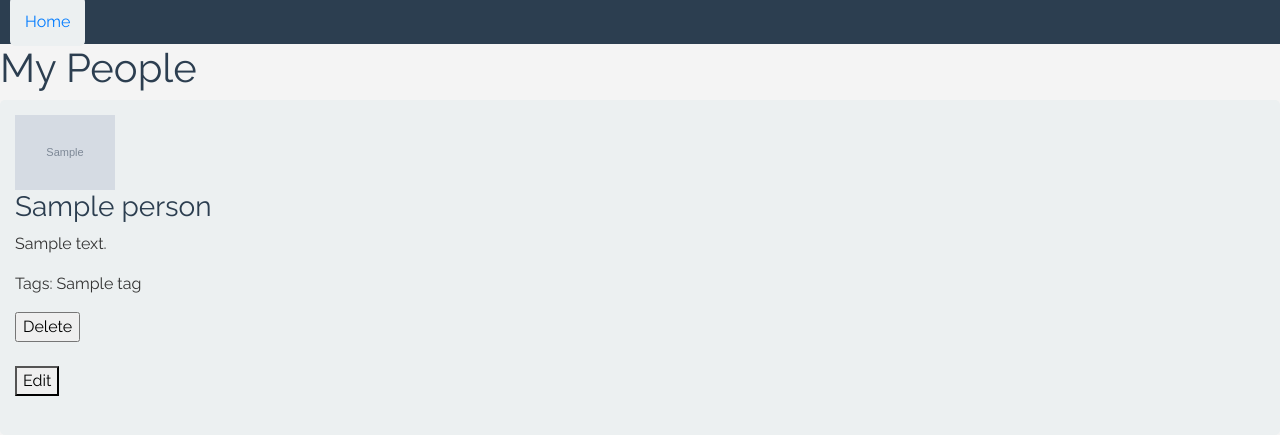
After one commit to dojciech1997/Hitchhiking_app, a Flask app: template app/templates/library.html in a window 1280 px wide. The commit adds this page. Shown: the top 435 px of the page. Run offline with Flask 3, Linux system fonts and the light colour scheme; the template is opened without the code that fills it: most values are stand-ins (such as "Sample title", 1, 10 or a date in 2020); grey boxes marked "Sample" are stand-in pictures; some libraries are stand-ins or nearby versions.

Commit message:
App - first commit

```diff
--- /dev/null
+++ b/app/forms.py
@@ -0,0 +1,6 @@
+from flask_wtf import FlaskForm
+from wtforms import StringField
+from wtforms.validators import DataRequired
+
+class TagForm(FlaskForm):
+    name = StringField('Tag Name', validators=[DataRequired()])
--- /dev/null
+++ b/app/static/styles.css
@@ -0,0 +1,42 @@
+body {
+    font-family: 'Raleway', sans-serif;
+    background-color: #f4f4f4;
+    color: #333;
+    margin: 0; /* Reset margin to avoid white space around the body */
+}
+
+nav {
+    background-color: #2c3e50;
+    padding: 10px;
+}
+
+nav ul {
+    list-style-type: none;
+    margin: 0;
+    padding: 0;
+}
+
+nav ul li {
+    display: inline;
+    margin-right: 20px;
+}
+
+h1, h2, h3, h4 {
+    color: #2c3e50;
+}
+
+form {
+    margin-bottom: 20px;
+}
+
+ul {
+    list-style-type: none;
+    padding: 0;
+}
+
+li {
+    margin-bottom: 20px;
+    background-color: #ecf0f1;
+    padding: 15px;
+    border-radius: 5px;
+}
--- /dev/null
+++ b/app/templates/library.html
@@ -0,0 +1,70 @@
+<!-- library.html -->
+<!DOCTYPE html>
+<html lang="en">
+<head>
+    <meta charset="UTF-8">
+    <meta name="viewport" content="width=device-width, initial-scale=1.0">
+    <title>Library</title>
+    <link rel="stylesheet" href="https://stackpath.bootstrapcdn.com/bootstrap/4.3.1/css/bootstrap.min.css" integrity="sha384-ggOyR0iXCbMQv3Xipma34MD+dH/1fQ784/j6cY/iJTQUOhcWr7x9JvoRxT2MZw1T" crossorigin="anonymous">
+    <link rel="stylesheet" href="{{ url_for('static', filename='styles.css') }}">
+    <link rel="stylesheet" href="https://fonts.googleapis.com/css?family=Raleway:400,700&display=swap">
+    <script>
+    function toggleEditForm(personId) {
+        var editForm = document.getElementById('editForm' + personId);
+        if (editForm.style.display === 'none') {
+            editForm.style.display = 'block';
+        } else {
+            editForm.style.display = 'none';
+        }
+    }
+    </script>
+</head>
+<body>
+    <nav>
+        <ul>
+            <li><a href="{{ url_for('index') }}">Home</a></li>
+        </ul>
+    </nav>
+    <h1>My People</h1>
+    <ul>
+        {% for person in people %}
+            <li>
+                <img src="{{ person.photo_url }}" alt="{{ person.name }}" style="max-width: 100px;">
+                <h3>{{ person.name }}</h3>
+                <p>{{ person.description }}</p>
+                <p>Tags: {% for tag in person.tags %}{{ tag.name }}{% if not loop.last %}, {% endif %}{% endfor %}</p>
+                <form action="{{ url_for('delete_person', person_id=person.id) }}" method="post" style="display: inline;">
+                    <input type="hidden" name="_method" value="DELETE">
+                    <input type="submit" value="Delete">
+                    <br>
+                    <br>
+                </form>
+                <button onclick="toggleEditForm('{{ person.id }}')">Edit</button>
+                <br>
+                <br>
+                 <form id="editForm{{ person.id }}" action="{{ url_for('edit_person_from_library', person_id=person.id) }}" method="post" style="display: none;"><label for="name">Name:</label>
+                    <input type="text" name="name" value="{{ person.name }}" required>
+                    <br>
+                    <br>
+                    <label for="photo_url">Photo URL:</label>
+                    <input type="text" name="photo_url" value="{{ person.photo_url }}" required>
+                    <br>
+                    <br>
+                    <label for="description">Description:</label>
+                    <textarea name="description" required>{{ person.description }}</textarea>
+                    <br>
+                    <br>
+                    <label for="tags">Tags (comma-separated):</label>
+                    <input type="text" name="tags" value="{% for tag in person.tags %}{{ tag.name }}{% if not loop.last %}, {% endif %}{% endfor %}">
+                    <br>
+                    <p>Debug: Tags value: {{ person.tags }}</p>
+                    <br>
+                    <input type="submit" value="Update Person">
+                    <br>
+                    <br>
+                </form>
+            </li>
+        {% endfor %}
+    </ul>
+</body>
+</html>
--- a/app/views.py
+++ b/app/views.py
@@ -0,0 +1,92 @@
+from flask import render_template, request, redirect, url_for
+from app import app, db
+from app.models import Person, Tag
+from app.forms import TagForm
+import logging
+
+@app.route('/')
+def index():
+    return render_template('index.html')
+
+@app.route('/add_person', methods=['POST'])
+def add_person():
+    name = request.form['name']
+    photo_url = request.form['photo_url']
+    description = request.form['description']
+    new_person = Person(name=name, photo_url=photo_url, description=description)
+    tags = request.form.get('tags')
+    if tags:
+        tags_list = [tag.strip() for tag in tags.split(',')]
+        for tag_name in tags_list:
+            tag = Tag.query.filter_by(name=tag_name).first()
+            if not tag:
+                tag = Tag(name=tag_name)
+                db.session.add(tag)
+                db.session.commit()
+            new_person.tags.append(tag)
+    db.session.add(new_person)
+    db.session.commit()
+    return redirect(url_for('index'))
+
+@app.route('/delete_person/<int:person_id>', methods=['POST', 'DELETE'])
+def delete_person(person_id):
+    person = Person.query.get(person_id)
+    if person:
+        db.session.delete(person)
+        db.session.commit()
+    return redirect(url_for('library'))
+
+@app.route('/edit_person_from_library/<int:person_id>', methods=['POST'])
+def edit_person_from_library(person_id):
+    person = Person.query.get_or_404(person_id)
+
+    # Aktualizuj dane na podstawie formularza
+    person.name = request.form['name']
+    person.photo_url = request.form['photo_url']
+    person.description = request.form['description']
+    tags = request.form.get('tags')
+    if tags:
+        tags_list = [tag.strip() for tag in tags.split(',')]
+        person.tags = []
+        for tag_name in tags_list:
+            tag = Tag.query.filter_by(name=tag_name).first()
+            if not tag:
+                tag = Tag(name=tag_name)
+                db.session.add(tag)
+                db.session.commit()
+            person.tags.append(tag)
+    db.session.commit()
+    logging.debug(f'Updated person tags: {person.tags}')
+    return redirect(url_for('library'))
+
+@app.route('/search_person', methods=['POST'])
+def search_person():
+    search_id = request.form.get('search_id')
+    search_name = request.form.get('search_name')
+    search_tags = request.form.get('search_tags')
+
+    people = []
+
+    # if search_id:
+    #     person = Person.query.get(search_id)
+    #     if person:
+    #         people.append(person)
+    #         # return render_template('index.html', people=[person])
+    if search_name:
+        people.extend(Person.query.filter(Person.name.like(f"%{search_name}%")).all())
+    if search_tags:
+        tags_list = [tag.strip() for tag in search_tags.split(',')]
+        for tag_name in tags_list:
+            tag = Tag.query.filter_by(name=tag_name).first()
+            if tag:
+                people.extend(tag.people)
+    # # Dodaj standardowe rekordy do listy
+    # people.extend(Person.query.all())
+
+    return render_template('index.html', people=people)
+
+
+@app.route('/library')
+def library():
+    people = Person.query.all()
+    return render_template('library.html', people=people)
```
Also changed, not shown: app/__init__.py (+14 -0 lines), app/models.py (+23 -0 lines), app/templates/index.html (+60 -1 lines).
